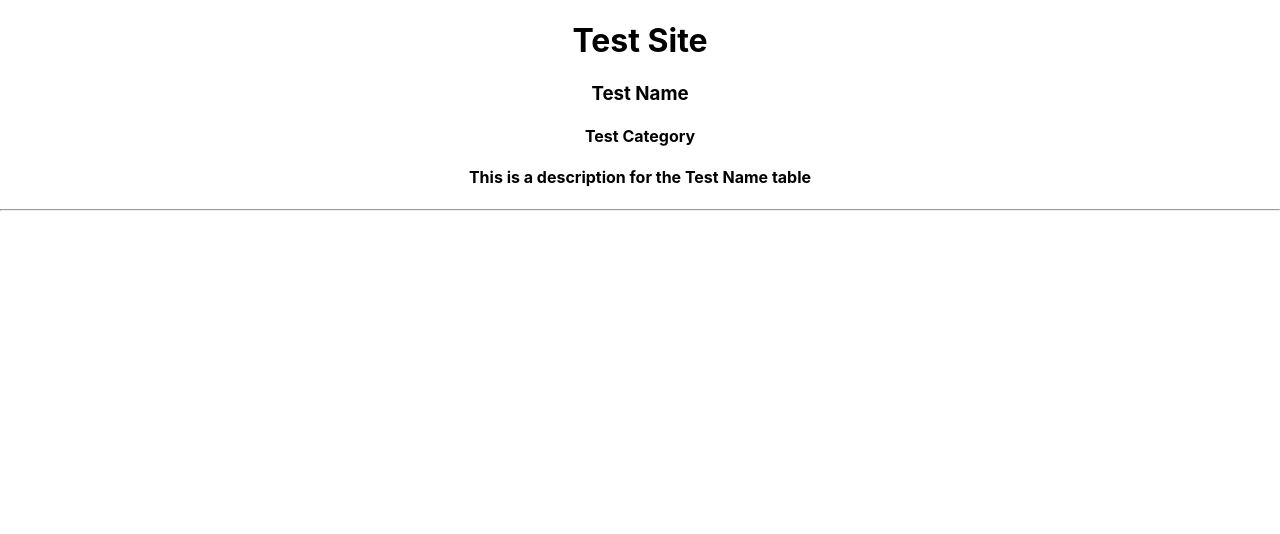
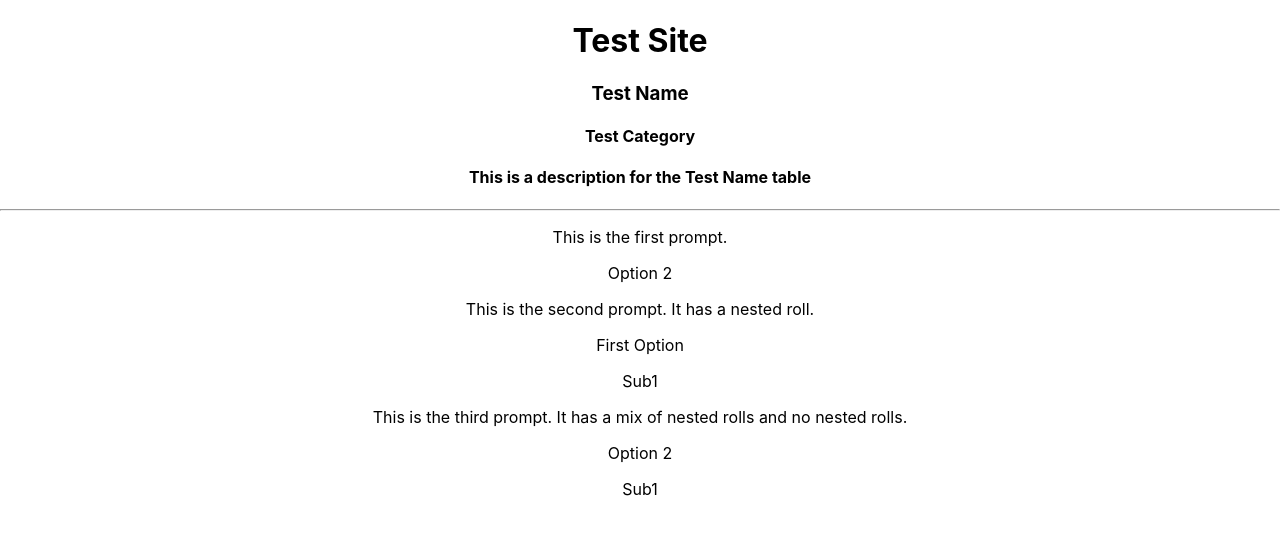
Before and after one commit to rvilarettuma/table-of-tables, a React (Create React App) app: page / in a window 1280 px wide. Shown: the top 534 px of the page. Built offline with nearby package versions, Linux system fonts and the light colour scheme.

Commit message:
Display responses as component

```diff
--- a/src/Components/Roller/TestRoller.js
+++ b/src/Components/Roller/TestRoller.js
@@ -25,6 +25,7 @@ function getJsonContent() {
     // Get Prompt
     let prompt = content.prompt
     console.log(`Prompt ${c}: ${prompt}`)
+    componentArray.push(<p key={c + "promptKey"}>{prompt}</p>)
     // Get Reponse
     let response = content.response
     console.log(`Response ${c}: ${response}`)
@@ -32,10 +33,13 @@ function getJsonContent() {
 
     if (response[r].primary === undefined) {
       console.log(`Rolled String: ${response[r]}`)
+      componentArray.push(<p key={c + "responseKey"}>{response[r]}</p>)
     } else {
       console.log(`Rolled Object: ${response[r]}`)
       console.log(`Primary: ${response[r].primary}`)
+      componentArray.push(<p key={c + "responseKeyPrimary"}>{response[r].primary}</p>)
       console.log(`Primary: ${response[r].secondary[roll(response[r].secondary.length - 1)]}`)
+      componentArray.push(<p key={c + "responseKeySecondary"}>{response[r].secondary[roll(response[r].secondary.length - 1)]}</p>)
     }
 
   }
```
